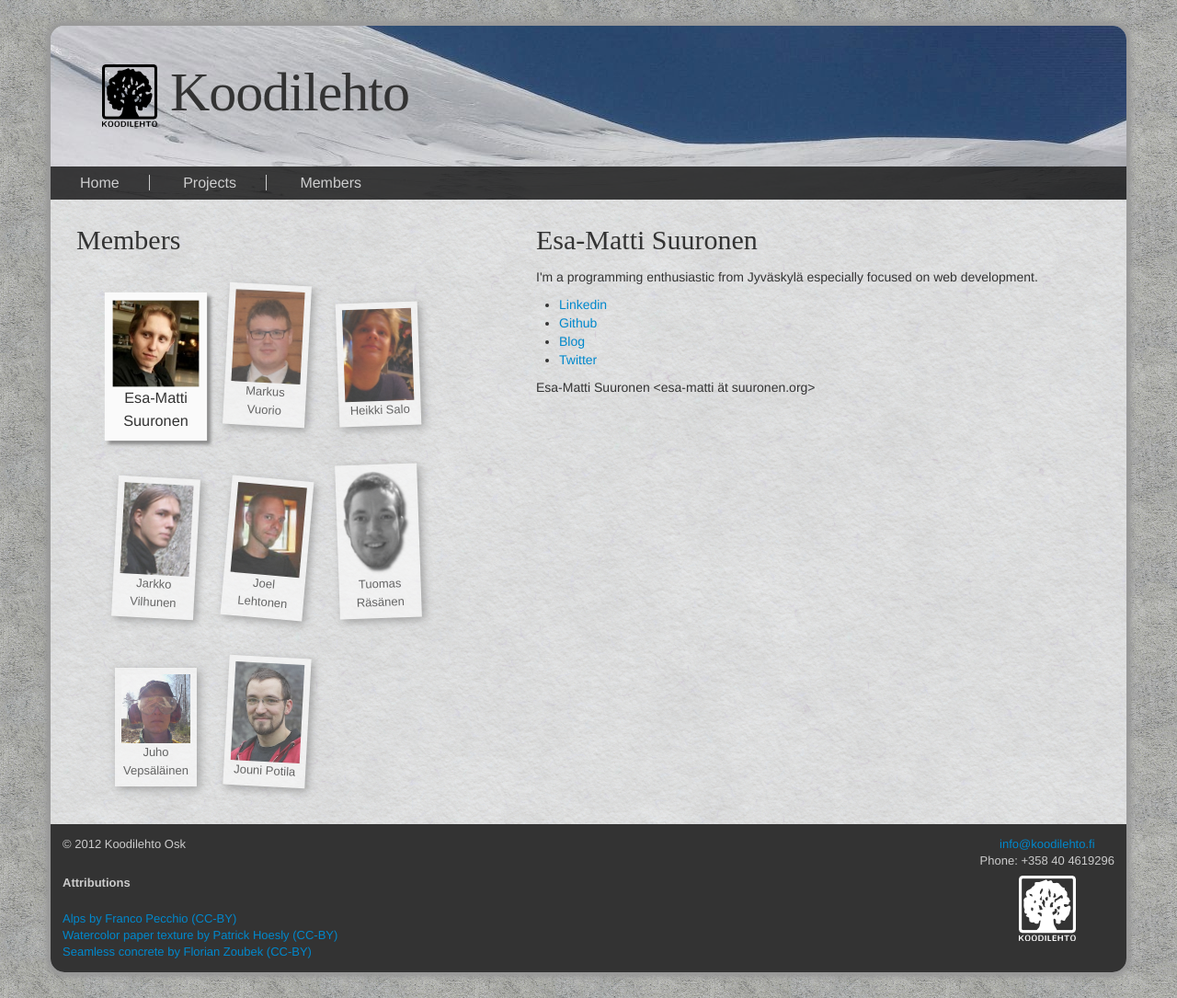
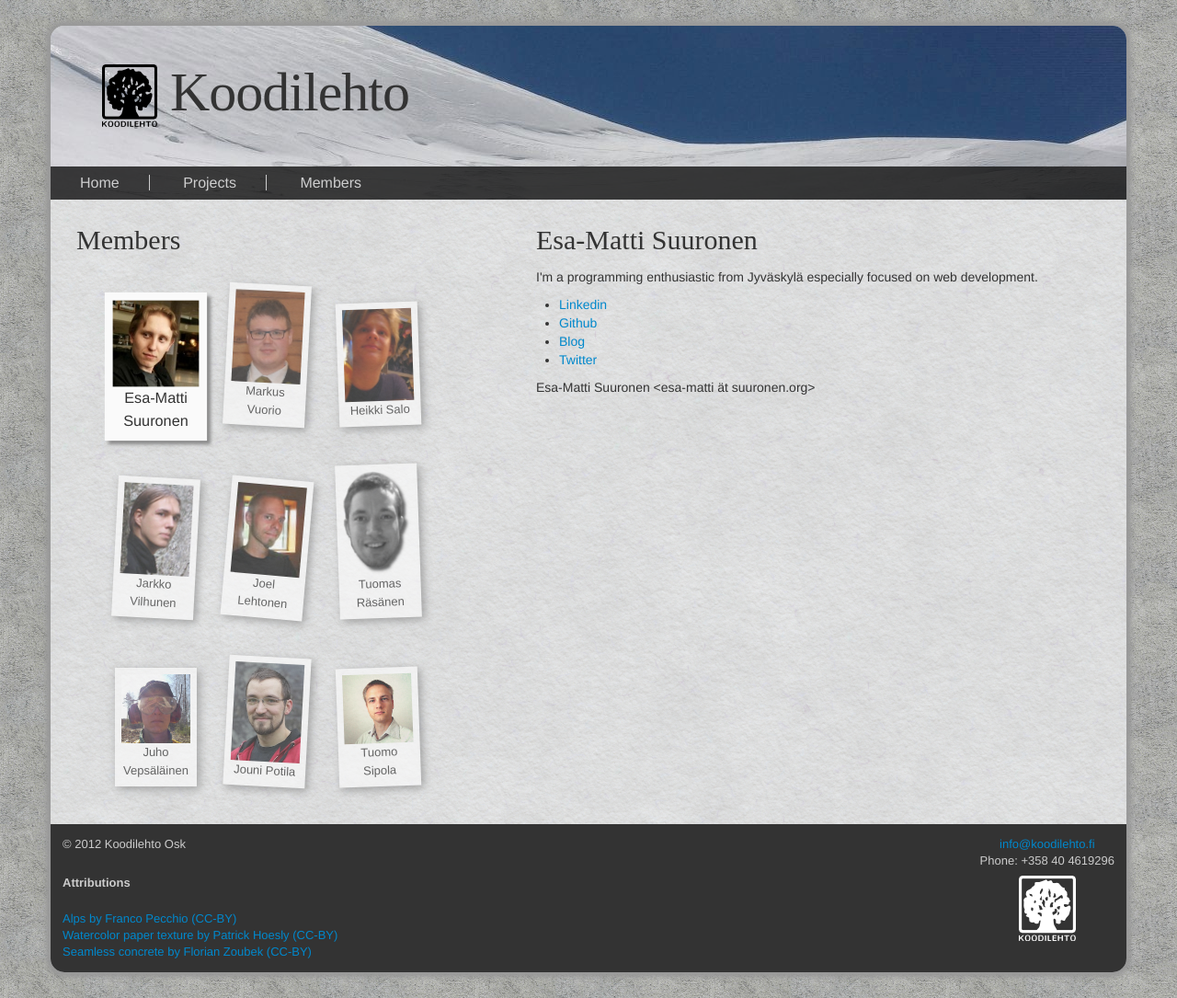
Before and after one commit to koodilehto/koodilehto-site, a Jekyll site: the page built from members/index.html, in a window 1280 px wide. Shown: the whole page at 92% size. Built offline with Jekyll 4.4.1, drawn with Linux system fonts in a browser that asks for light colours; some web fonts are replaced.

Commit message:
Tuomo Sipola member description page

```diff
--- /dev/null
+++ b/_includes/members/zipola.html
@@ -0,0 +1,4 @@
+<p>Tuomo Sipola is a computer scientist specializing in data mining and visualization. He completed his Master's degree at the <a href="http://www.jyu.fi/">University of Jyväskylä</a> in 2009 and is currently working towards a PhD degree. He spends his spare time with movies, dead languages and graphic design. </p>
+
+<p><a href="mailto:tuomo.sipola@iki.fi">tuomo.sipola@iki.fi</a><br />
+<a href="http://www.iki.fi/tuomo.sipola">http://www.iki.fi/tuomo.sipola</a></p>
--- a/members/index.html
+++ b/members/index.html
@@ -58,6 +58,11 @@
                     <div class="name">Jouni Potila</div>
                     <div class="description">{% include members/cornix.html %}</div>
                 </div>
+                <div class="polaroid" id="zipola">
+                    <img src="/images/members/tuomo_sipola_20120803.png" />
+                    <div class="name">Tuomo Sipola</div>
+                    <div class="description">{% include members/zipola.html %}</div>
+                </div>
 
             </div>
         </div>
```
Also changed, not shown: images/members/tuomo_sipola_20120803.png (added).
